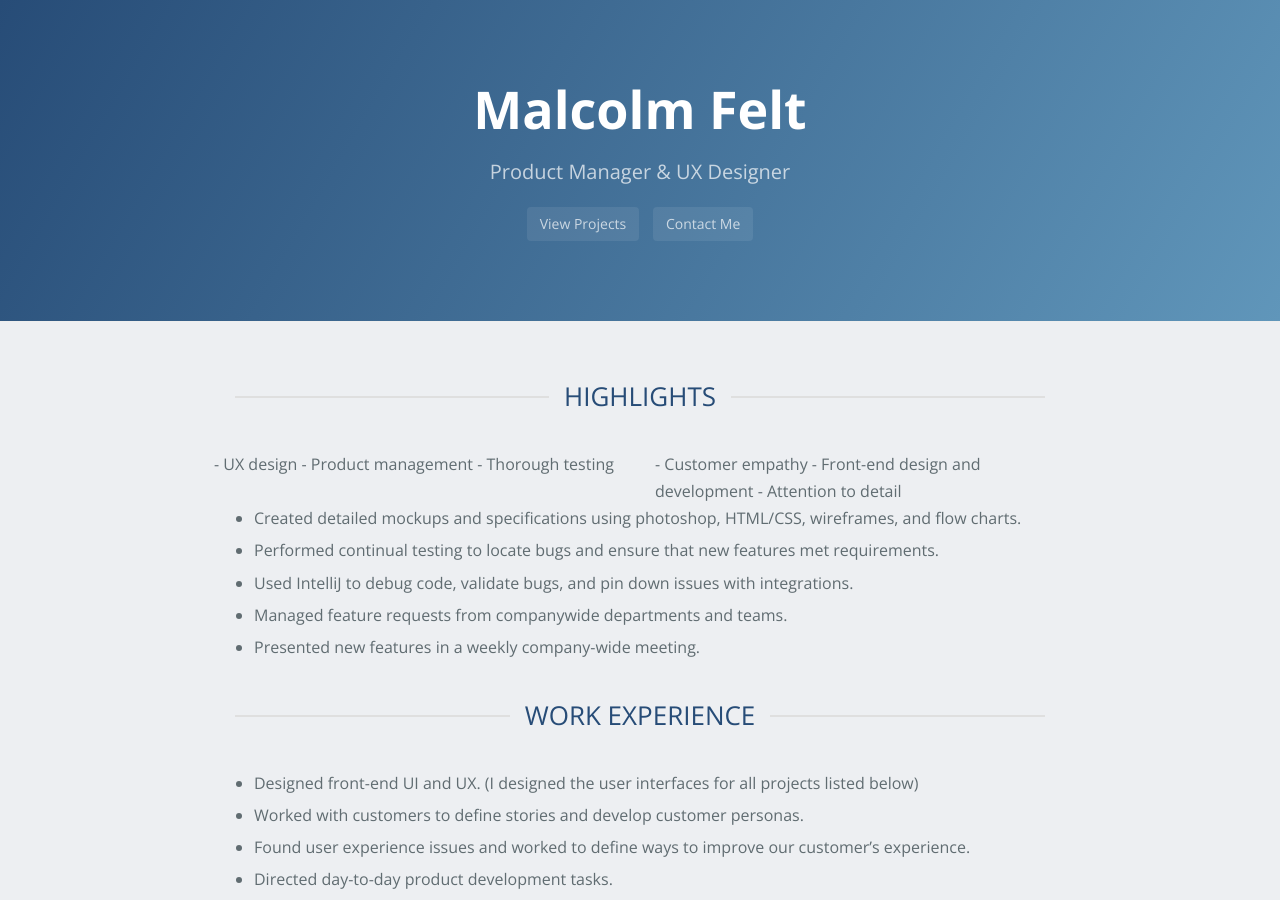
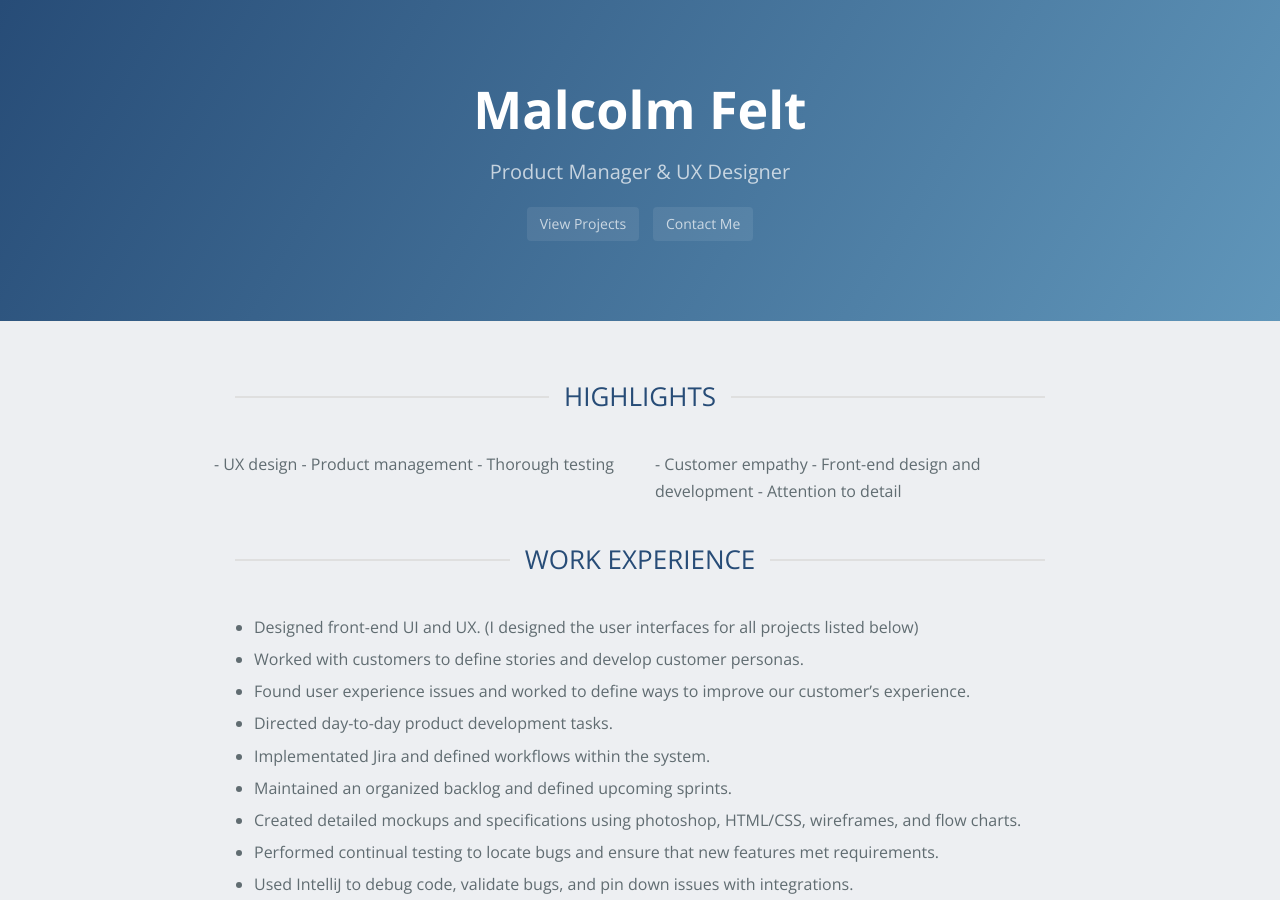
Before and after one commit to mfelt/mfelt.github.io, a Jekyll site: the page built from index.md, in a window 1280 px wide and 900 px high. Built offline with Jekyll 4.4.1, drawn with Linux system fonts in a browser that asks for light colours; nearby versions of some CDN libraries; our own code applies the rules of GitHub Pages for plain Markdown files.

Commit message:
Update index.md

```diff
--- a/index.md
+++ b/index.md
@@ -12,12 +12,6 @@
     - Attention to detail
   </div>
 </div>
-
-- Created detailed mockups and specifications using photoshop, HTML/CSS, wireframes, and flow charts.
-- Performed continual testing to locate bugs and ensure that new features met requirements.
-- Used IntelliJ to debug code, validate bugs, and pin down issues with integrations.
-- Managed feature requests from companywide departments and teams.
-- Presented new features in a weekly company-wide meeting.
 
 {% include h2 text="Work Experience" %}
 
```
